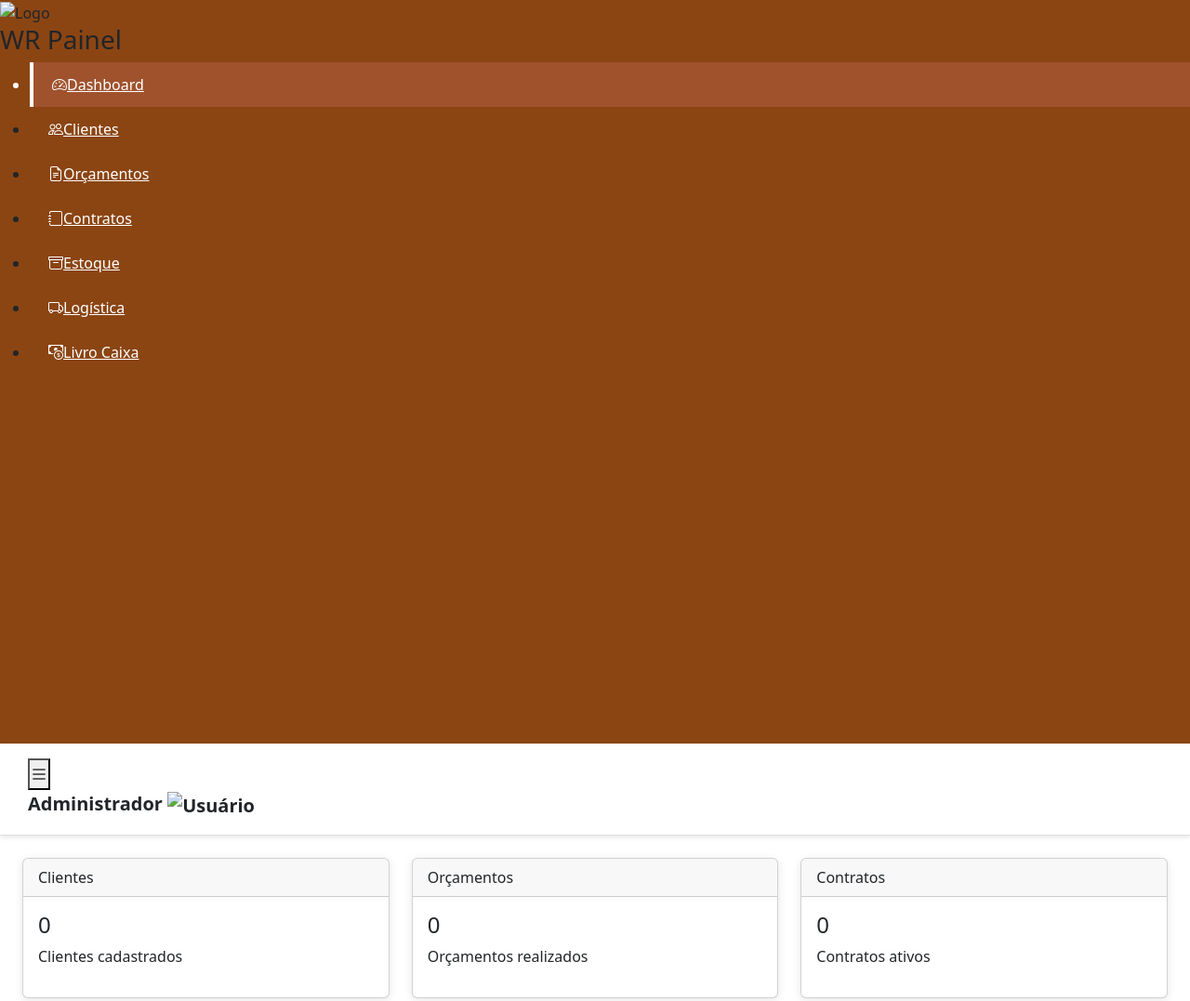
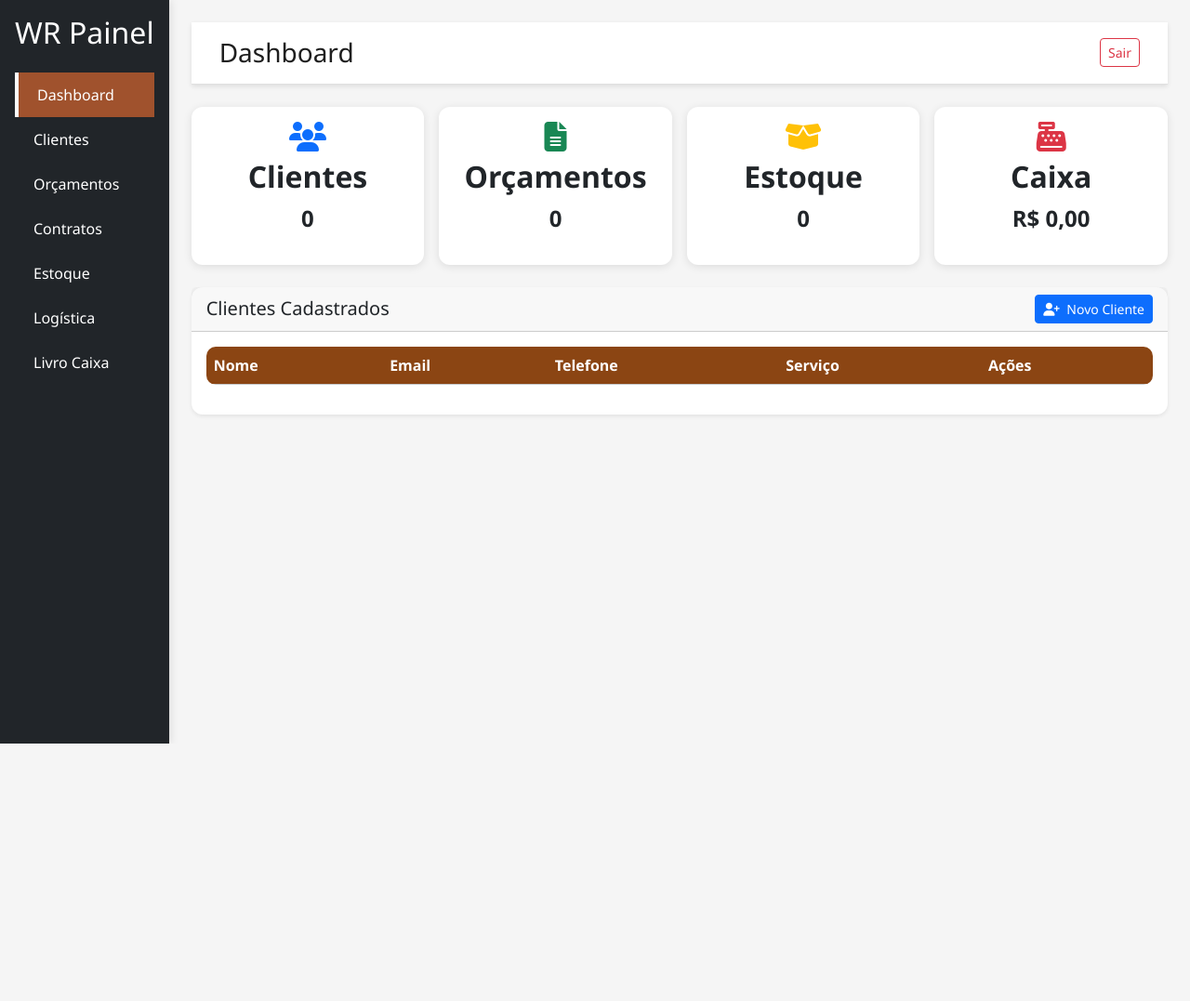
Before and after one commit to LucasGabrielFaustinoDaSilva/WR-moveis-e-refrigera-o, a plain HTML site: page frontend/dashboard.html in a window 1280 px wide. Shown: the top 1077 px of the page at 93% size. After the commit the page ends 800 px from the top, so only its background shows below. Drawn offline with nearby package versions, Linux system fonts and the light colour scheme.

Commit message:
Atualizar o dashboard.html

```diff
--- a/frontend/dashboard.html
+++ b/frontend/dashboard.html
@@ -1,157 +1,158 @@
 <!DOCTYPE html>
-<html lang="pt-BR">
+<html lang="pt-br">
 <head>
   <meta charset="UTF-8" />
-  <meta name="viewport" content="width=device-width, initial-scale=1.0" />
-  <title>Dashboard - WR Móveis</title>
-  <link rel="stylesheet" href="../css/dashboard.css" />
-  <link href="https://cdn.jsdelivr.net/npm/bootstrap@5.3.3/dist/css/bootstrap.min.css" rel="stylesheet" />
-  <link href="https://fonts.googleapis.com/css2?family=Poppins&display=swap" rel="stylesheet" />
-  <link rel="stylesheet" href="https://cdn.jsdelivr.net/npm/bootstrap-icons/font/bootstrap-icons.css">
+  <meta name="viewport" content="width=device-width, initial-scale=1.0"/>
+  <title>Dashboard WR Móveis</title>
+  <link rel="stylesheet" href="https://cdn.jsdelivr.net/npm/bootstrap@5.3.3/dist/css/bootstrap.min.css">
+  <link rel="stylesheet" href="css/dashboard.css" />
+  <script src="https://kit.fontawesome.com/a076d05399.js" crossorigin="anonymous"></script>
 </head>
 <body>
 
+  <div class="dashboard-wrapper d-flex">
     <!-- Sidebar -->
-  <aside class="sidebar">
-    <div class="sidebar-header">
-      <img src="logo.png" alt="Logo" class="sidebar-logo" />
-      <h3>WR Painel</h3>
-    </div>
-    <ul class="sidebar-menu">
-      <li class="active"><a href="#"><i class="bi bi-speedometer2"></i>Dashboard</a></li>
-      <li><a href="#"><i class="bi bi-people"></i>Clientes</a></li>
-      <li><a href="#"><i class="bi bi-file-earmark-text"></i>Orçamentos</a></li>
-      <li><a href="#"><i class="bi bi-journal"></i>Contratos</a></li>
-      <li><a href="#"><i class="bi bi-archive"></i>Estoque</a></li>
-      <li><a href="#"><i class="bi bi-truck"></i>Logística</a></li>
-      <li><a href="#"><i class="bi bi-cash-coin"></i>Livro Caixa</a></li>
+    <nav class="sidebar bg-dark text-white p-3">
+      <h2 class="text-center mb-4">WR Painel</h2>
+      <ul class="nav flex-column">
+        <li class="nav-item"><a href="#" class="nav-link active text-white">Dashboard</a></li>
+        <li class="nav-item"><a href="#" class="nav-link text-white">Clientes</a></li>
+        <li class="nav-item"><a href="#" class="nav-link text-white">Orçamentos</a></li>
+        <li class="nav-item"><a href="#" class="nav-link text-white">Contratos</a></li>
+        <li class="nav-item"><a href="#" class="nav-link text-white">Estoque</a></li>
+        <li class="nav-item"><a href="#" class="nav-link text-white">Logística</a></li>
+        <li class="nav-item"><a href="#" class="nav-link text-white">Livro Caixa</a></li>
       </ul>
-  </aside>
+    </nav>
 
-  <!-- Conteúdo -->
-  <main class="content">
+    <!-- Conteúdo principal -->
+    <div class="content flex-fill p-4">
       <!-- Topbar -->
-    <div class="topbar">
-      <button id="sidebarToggle"><i class="bi bi-list"></i></button>
-      <div class="user-profile">
-        <span class="user-name">Administrador</span>
-        <img src="avatar.jpg" alt="Usuário" />
-      </div>
+      <div class="topbar d-flex justify-content-between align-items-center mb-4">
+        <h3 class="m-0">Dashboard</h3>
+        <button class="btn btn-outline-danger btn-sm">Sair</button>
       </div>
 
-    <div class="container-fluid p-4">
-      <!-- Cards Estatísticas -->
-      <div class="row g-4">
-        <div class="col-md-4">
-          <div class="card">
-            <div class="card-header">Clientes</div>
-            <div class="card-body">
-              <h4 id="totalClientes">0</h4>
-              <p>Clientes cadastrados</p>
+      <!-- Cards -->
+      <div class="row g-3 mb-4">
+        <div class="col-md-3">
+          <div class="card card-stat">
+            <div class="card-body text-center">
+              <i class="fas fa-users fa-2x text-primary mb-2"></i>
+              <h5>Clientes</h5>
+              <p id="totalClientes" class="fs-4 fw-bold">0</p>
             </div>
           </div>
         </div>
-        <div class="col-md-4">
-          <div class="card">
-            <div class="card-header">Orçamentos</div>
-            <div class="card-body">
-              <h4 id="totalOrcamentos">0</h4>
-              <p>Orçamentos realizados</p>
+        <div class="col-md-3">
+          <div class="card card-stat">
+            <div class="card-body text-center">
+              <i class="fas fa-file-alt fa-2x text-success mb-2"></i>
+              <h5>Orçamentos</h5>
+              <p class="fs-4 fw-bold">0</p>
             </div>
           </div>
         </div>
-        <div class="col-md-4">
-          <div class="card">
-            <div class="card-header">Contratos</div>
-            <div class="card-body">
-              <h4 id="totalContratos">0</h4>
-              <p>Contratos ativos</p>
+        <div class="col-md-3">
+          <div class="card card-stat">
+            <div class="card-body text-center">
+              <i class="fas fa-box-open fa-2x text-warning mb-2"></i>
+              <h5>Estoque</h5>
+              <p class="fs-4 fw-bold">0</p>
+            </div>
+          </div>
+        </div>
+        <div class="col-md-3">
+          <div class="card card-stat">
+            <div class="card-body text-center">
+              <i class="fas fa-cash-register fa-2x text-danger mb-2"></i>
+              <h5>Caixa</h5>
+              <p class="fs-4 fw-bold">R$ 0,00</p>
             </div>
           </div>
         </div>
       </div>
 
-      <!-- Lista de Clientes -->
-      <div class="card mt-4">
-        <div class="card-header">Últimos Clientes</div>
-        <div class="card-body table-responsive">
-
-          <input type="text" id="pesquisaClientes" class="form-control mb-3" placeholder="Buscar clientes...">
-          <button class="btn btn-primary mb-3" data-bs-toggle="modal" data-bs-target="#clienteModal">Novo Cliente</button>
-
-          <table class="table table-striped">
-            <thead>
+      <!-- Tabela de Clientes -->
+      <div class="card shadow-sm">
+        <div class="card-header d-flex justify-content-between align-items-center">
+          <h5 class="mb-0">Clientes Cadastrados</h5>
+          <button class="btn btn-primary btn-sm" data-bs-toggle="modal" data-bs-target="#modalCadastroCliente">
+            <i class="fas fa-user-plus me-1"></i> Novo Cliente
+          </button>
+        </div>
+        <div class="card-body">
+          <div class="table-responsive">
+            <table class="table table-hover align-middle">
+              <thead class="table-light">
                 <tr>
                   <th>Nome</th>
+                  <th>Email</th>
                   <th>Telefone</th>
-                <th>Email</th>
+                  <th>Serviço</th>
                   <th>Ações</th>
                 </tr>
               </thead>
-            <tbody id="clientesBody">
-              <!-- Preenchido via JS -->
+              <tbody id="tabelaClientes">
+                <!-- Dados inseridos pelo JS -->
               </tbody>
             </table>
           </div>
         </div>
       </div>
-  </main>
+    </div>
+  </div>
 
-  <!-- Modal de Cliente -->
-  <div class="modal fade" id="clienteModal" tabindex="-1">
+  <!-- Modal Novo Cliente -->
+  <div class="modal fade" id="modalCadastroCliente" tabindex="-1" aria-labelledby="modalCadastroLabel" aria-hidden="true">
     <div class="modal-dialog">
-      <form id="clienteForm" class="modal-content">
+      <form class="modal-content" id="formCadastroCliente">
         <div class="modal-header">
-          <h5 class="modal-title">Cadastro de Cliente</h5>
+          <h5 class="modal-title" id="modalCadastroLabel">Cadastrar Cliente</h5>
           <button type="button" class="btn-close" data-bs-dismiss="modal"></button>
         </div>
         <div class="modal-body">
-          <input type="hidden" id="clienteId">
           <div class="mb-3">
-            <label for="clienteNome">Nome</label>
-            <input type="text" id="clienteNome" class="form-control" required>
+            <label for="nomeCliente" class="form-label">Nome</label>
+            <input type="text" class="form-control" id="nomeCliente" required>
           </div>
           <div class="mb-3">
-            <label for="clienteEmail">Email</label>
-            <input type="email" id="clienteEmail" class="form-control" required>
+            <label for="emailCliente" class="form-label">Email</label>
+            <input type="email" class="form-control" id="emailCliente" required>
           </div>
           <div class="mb-3">
-            <label for="clienteTelefone">Telefone</label>
-            <input type="text" id="clienteTelefone" class="form-control">
+            <label for="telefoneCliente" class="form-label">Telefone</label>
+            <input type="text" class="form-control" id="telefoneCliente" required>
           </div>
           <div class="mb-3">
-            <label for="clienteDocumento">CPF/CNPJ</label>
-            <input type="text" id="clienteDocumento" class="form-control">
-          </div>
-          <div class="mb-3">
-            <label for="clienteCEP">CEP</label>
-            <input type="text" id="clienteCEP" class="form-control">
-          </div>
-          <div class="mb-3">
-            <label for="clienteStatus">Status</label>
-            <select id="clienteStatus" class="form-control">
-              <option value="ativo">Ativo</option>
-              <option value="inativo">Inativo</option>
+            <label for="servicoCliente" class="form-label">Serviço</label>
+            <select class="form-select" id="servicoCliente" required>
+              <option disabled selected value="">Escolha uma opção</option>
+              <option value="Móveis Planejados">Móveis Planejados</option>
+              <option value="Refrigeração">Refrigeração</option>
             </select>
           </div>
         </div>
         <div class="modal-footer">
-          <button type="submit" id="salvarCliente" class="btn btn-success">Salvar</button>
+          <button type="submit" class="btn btn-success">Salvar</button>
           <button type="button" class="btn btn-secondary" data-bs-dismiss="modal">Cancelar</button>
         </div>
       </form>
     </div>
   </div>
 
-  <!-- Toasts -->
-  <div class="toast-container position-fixed top-0 end-0 p-3">
-    <!-- Toasts serão inseridos dinamicamente -->
+  <!-- Toast Notificação -->
+  <div class="toast-container position-fixed bottom-0 end-0 p-3">
+    <div id="toastNotificacao" class="toast text-bg-success border-0" role="alert">
+      <div class="d-flex">
+        <div class="toast-body">Cliente cadastrado com sucesso!</div>
+        <button type="button" class="btn-close btn-close-white me-2 m-auto" data-bs-dismiss="toast"></button>
+      </div>
+    </div>
   </div>
 
-  <!-- Ordem corrigida: Bootstrap primeiro, depois seu script -->
-  <!-- LINHA ALTERADA -->
+  <!-- Scripts -->
   <script src="https://cdn.jsdelivr.net/npm/bootstrap@5.3.3/dist/js/bootstrap.bundle.min.js"></script>
-  <script src="../js/dashboard.js"></script> <!-- LINHA MOVIDA PARA O FINAL -->
-
+  <script src="js/dashboard.js"></script>
 </body>
 </html>
```
Lines whose indentation alone changed are shown as unchanged.
